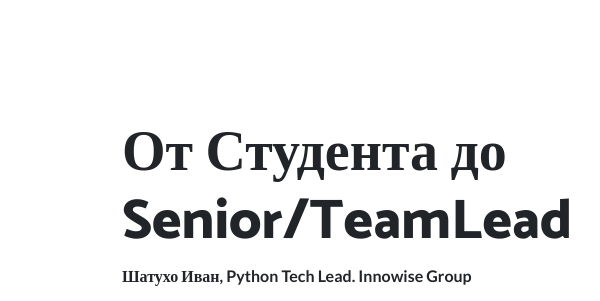
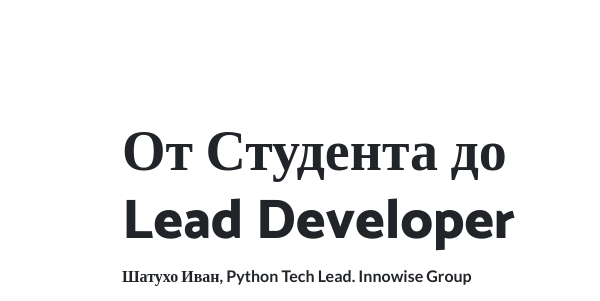
Before and after one commit to online-conf/online-conf.github.io, a website: page index.html in a window 1280 px wide. Shown: the part 1240-1541 px from the top of the page, 581-1181 px from the left. Drawn offline with Linux system fonts and the light colour scheme.

Commit message:
Lead Developer

```diff
--- a/index.html
+++ b/index.html
@@ -87,7 +87,7 @@
             </div>
             <div class="col-lg-6">
                 <div class="p-5">
-                    <h2 class="display-4">От Студента до Senior/TeamLead</h2>
+                    <h2 class="display-4">От Студента до Lead Developer</h2>
                     <p><b>Шатухо Иван, Python Tech Lead. Innowise Group</b></p>
                     <p>Дам ответы на все Ваши основные вопросы. С чего и как
                         <b style="color: blue">начать</b>? Как попасть на
```
